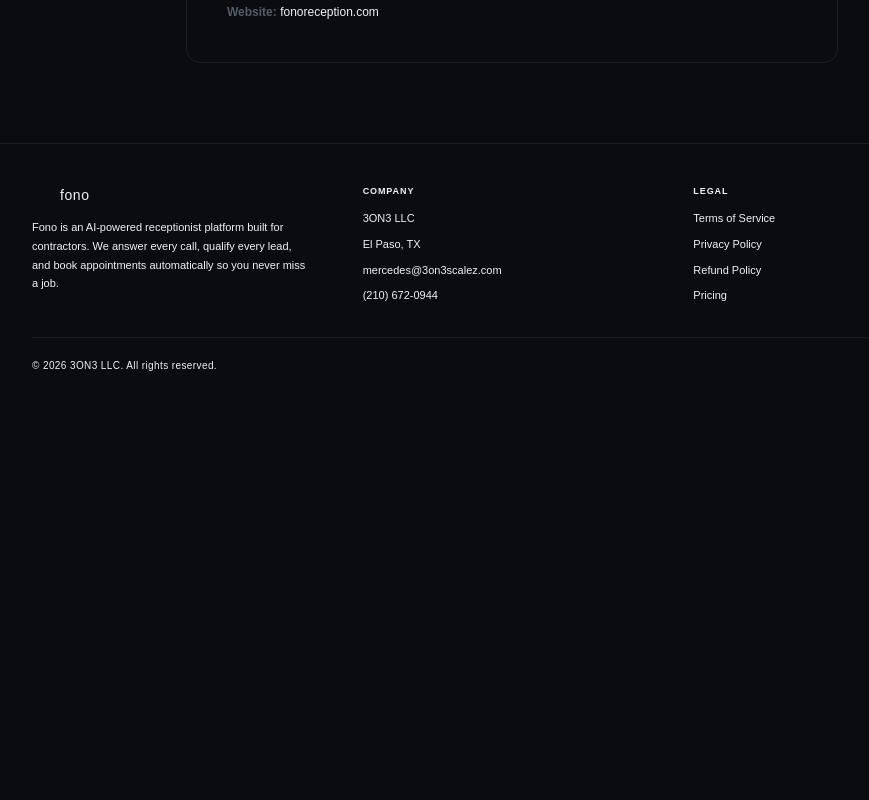
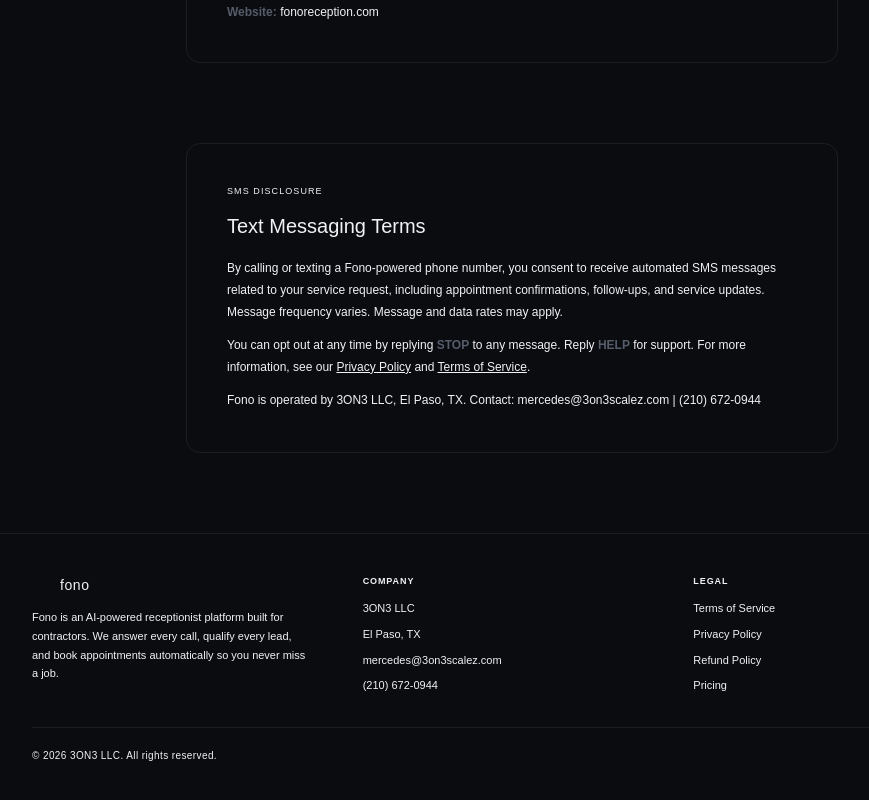
Before and after one commit to mercedes-3/fono-dashboard, a React (Vite) app: page / in a window 1280 px wide. Shown: the part 3831-4631 px from the top of the page, without its empty margins (128-997 px from the left). Before the commit the page ends 4245 px from the top, so only its background shows below. Built offline with nearby package versions, Linux system fonts and the light colour scheme.

Commit message:
Update Landing.jsx

```diff
--- a/src/pages/Landing.jsx
+++ b/src/pages/Landing.jsx
@@ -351,6 +351,28 @@
         </div>
       </section>
 
+      {/* SMS Consent */}
+      <section style={{ padding: '0 24px 80px', maxWidth: 700, margin: '0 auto' }}>
+        <div style={{
+          background: 'var(--black-3)',
+          border: '1px solid var(--border)',
+          borderRadius: 14,
+          padding: 'clamp(28px, 5vw, 40px)',
+        }}>
+          <div style={{ fontSize: 9, color: 'var(--text-4)', letterSpacing: '0.12em', textTransform: 'uppercase', marginBottom: 12 }}>SMS Disclosure</div>
+          <h2 style={{ fontFamily: 'var(--font-display)', fontSize: 20, fontWeight: 300, color: 'var(--text)', marginBottom: 16 }}>Text Messaging Terms</h2>
+          <p style={{ fontSize: 12, color: 'var(--text-4)', lineHeight: 1.8, marginBottom: 12 }}>
+            By calling or texting a Fono-powered phone number, you consent to receive automated SMS messages related to your service request, including appointment confirmations, follow-ups, and service updates. Message frequency varies. Message and data rates may apply.
+          </p>
+          <p style={{ fontSize: 12, color: 'var(--text-4)', lineHeight: 1.8, marginBottom: 12 }}>
+            You can opt out at any time by replying <strong style={{ color: 'var(--text-3)' }}>STOP</strong> to any message. Reply <strong style={{ color: 'var(--text-3)' }}>HELP</strong> for support. For more information, see our <Link to="/privacy" style={{ color: 'var(--platinum)', textDecoration: 'underline' }}>Privacy Policy</Link> and <Link to="/terms" style={{ color: 'var(--platinum)', textDecoration: 'underline' }}>Terms of Service</Link>.
+          </p>
+          <p style={{ fontSize: 12, color: 'var(--text-4)', lineHeight: 1.8 }}>
+            Fono is operated by 3ON3 LLC, El Paso, TX. Contact: mercedes@3on3scalez.com | (210) 672-0944
+          </p>
+        </div>
+      </section>
+
       {/* Footer */}
       <footer style={{
         borderTop: '1px solid var(--border)',
```
